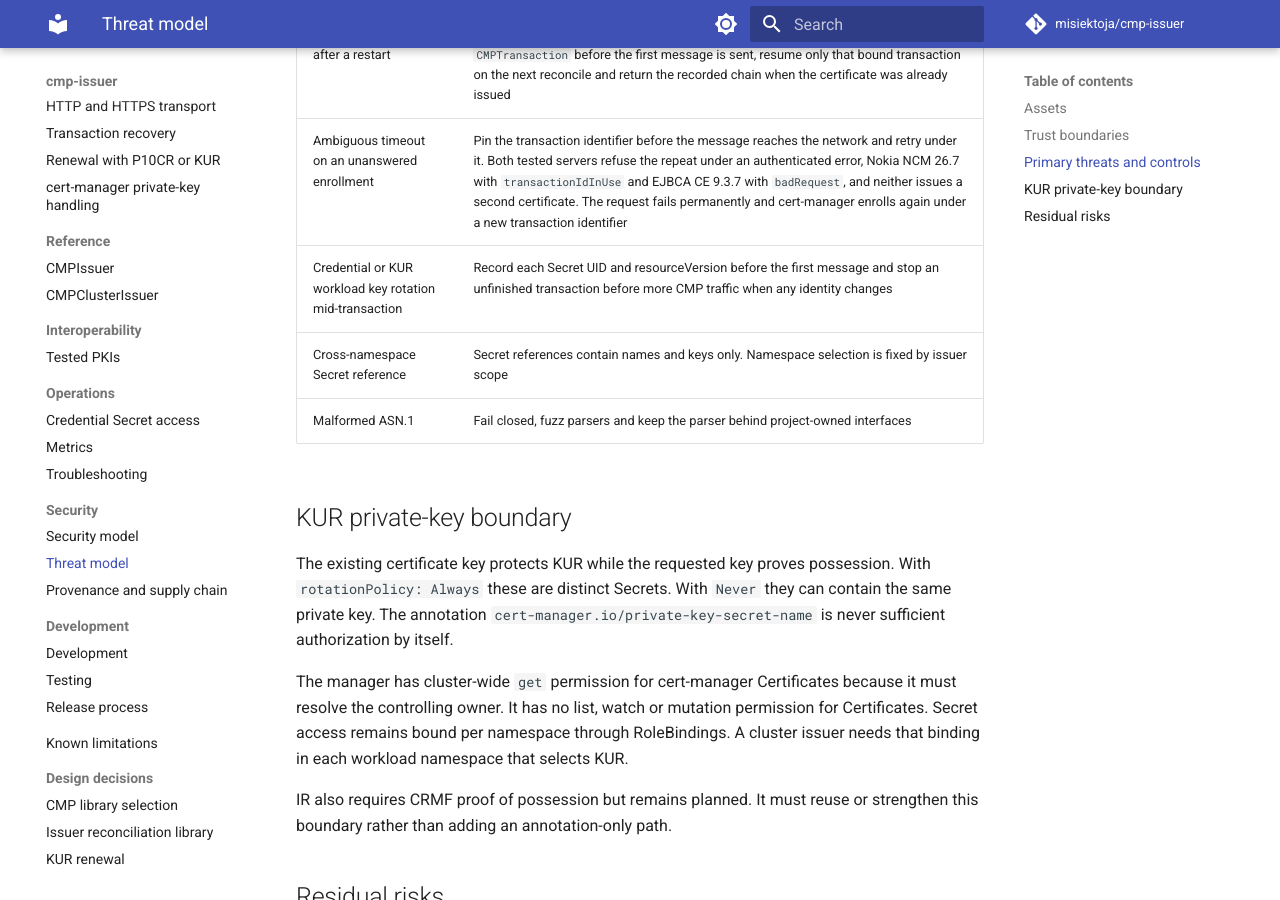
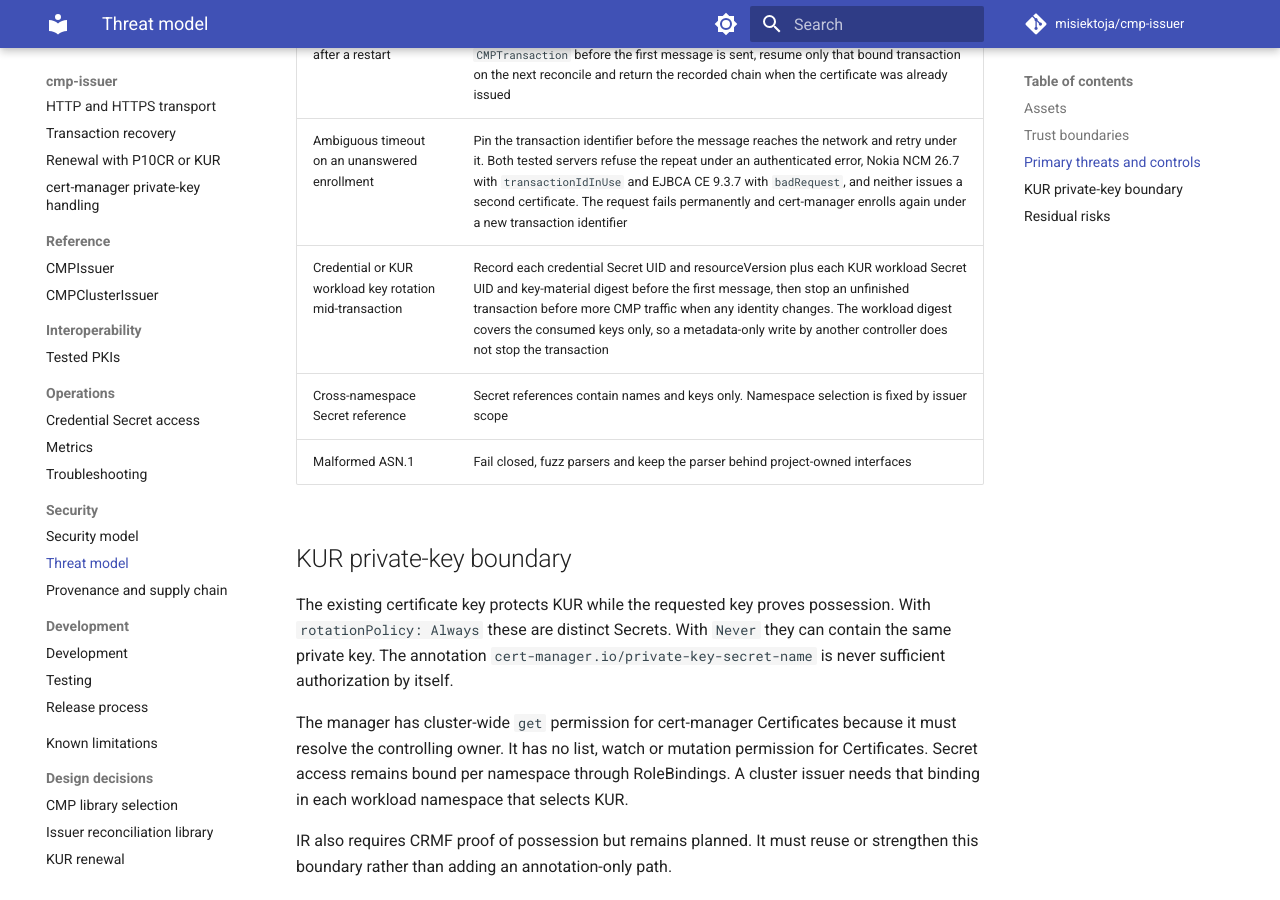
Before and after one commit to misiektoja/cmp-issuer, an MkDocs documentation site: the page built from docs/security/threat-model.md, in a window 1280 px wide and 900 px high, scrolled down 1873 px. Built offline with MkDocs 1.6.1 and Material for MkDocs 9.7.7, drawn with Linux system fonts in a browser that asks for light colours; comment, search, counter and statistics services are not loaded.

Commit message:
docs(security): describe the workload Secret key-material digest

```diff
--- a/docs/security/threat-model.md
+++ b/docs/security/threat-model.md
@@ -32,7 +32,7 @@ cert-manager approval is a network boundary. Unapproved or denied CertificateReq
 | Resource exhaustion | Bound response size, timeouts, polling, transaction duration and request concurrency |
 | Duplicate enrollment after a restart | Record the transaction identifier plus issuer and credential configuration identity in a `CMPTransaction` before the first message is sent, resume only that bound transaction on the next reconcile and return the recorded chain when the certificate was already issued |
 | Ambiguous timeout on an unanswered enrollment | Pin the transaction identifier before the message reaches the network and retry under it. Both tested servers refuse the repeat under an authenticated error, Nokia NCM 26.7 with `transactionIdInUse` and EJBCA CE 9.3.7 with `badRequest`, and neither issues a second certificate. The request fails permanently and cert-manager enrolls again under a new transaction identifier |
-| Credential or KUR workload key rotation mid-transaction | Record each Secret UID and resourceVersion before the first message and stop an unfinished transaction before more CMP traffic when any identity changes |
+| Credential or KUR workload key rotation mid-transaction | Record each credential Secret UID and resourceVersion plus each KUR workload Secret UID and key-material digest before the first message, then stop an unfinished transaction before more CMP traffic when any identity changes. The workload digest covers the consumed keys only, so a metadata-only write by another controller does not stop the transaction |
 | Cross-namespace Secret reference | Secret references contain names and keys only. Namespace selection is fixed by issuer scope |
 | Malformed ASN.1 | Fail closed, fuzz parsers and keep the parser behind project-owned interfaces |
 
```
